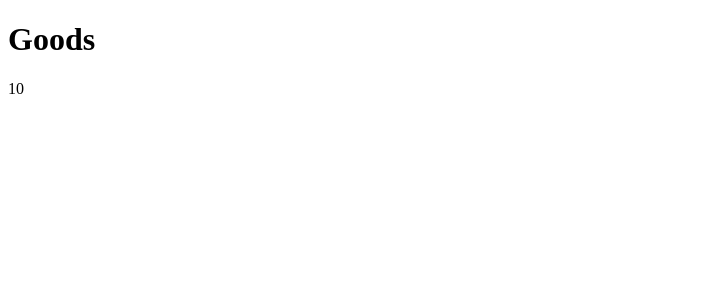
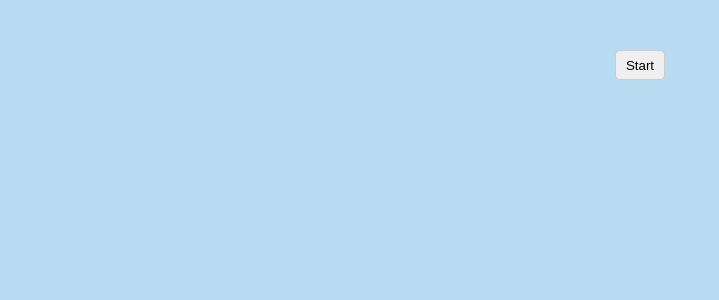
Before and after one commit to mate-academy/react_list-of-goods, a React (Create React App) app: page / in a window 1280 px wide. Shown: the top 300 px of the page, without its empty margins (0-719 px from the left). Built offline with nearby package versions, Linux system fonts and the light colour scheme; the HTML template or start-up script is replaced by a standard one.

Commit message:
Solution

```diff
--- a/src/App.css
+++ b/src/App.css
@@ -0,0 +1,5 @@
+body {
+  margin: 0;
+  padding: 0;
+  background-color: #b8dbf1;
+}
--- a/src/App.js
+++ b/src/App.js
@@ -1,4 +1,6 @@
-import React from 'react';
+import React, { useState } from 'react';
+import { StartButton } from './components/StartButton';
+import { List } from './components/List';
 import './App.css';
 
 const goodsFromServer = [
@@ -14,11 +16,20 @@ const goodsFromServer = [
   'Garlic',
 ];
 
-const App = () => (
-  <div className="App">
-    <h1>Goods</h1>
-    {goodsFromServer.length}
-  </div>
-);
+const App = () => {
+  const [start, setStart] = useState(false);
+
+  function changeStart() {
+    setStart(true);
+  }
+
+  return (
+    <div className="App">
+      {start
+        ? <List goodsList={goodsFromServer} />
+        : <StartButton onStart={changeStart} />}
+    </div>
+  );
+};
 
 export default App;
--- /dev/null
+++ b/src/components/List/List.js
@@ -0,0 +1,79 @@
+import React, { useState } from 'react';
+import PropTypes from 'prop-types';
+import './list.css';
+
+const List = ({ goodsList }) => {
+  const [goods, setGoods] = useState(goodsList);
+
+  function reverseList() {
+    setGoods([...goods].reverse());
+  }
+
+  function sortList(sorter) {
+    setGoods([...goods].sort(sorter));
+  }
+
+  function resetList() {
+    setGoods(goodsList);
+  }
+
+  const lengthSorter = (a, b) => a.length - b.length;
+  const alphabetSorter = (a, b) => a.localeCompare(b);
+
+  return (
+    <div className="page">
+      <h1 className="page__header">List of goods</h1>
+      <div className="page__content">
+        <ol className="page__list list">
+          {goods.map(good => (
+            <li className="list__item">
+              {good}
+            </li>
+          ))
+          }
+        </ol>
+        <div className="page__buttons">
+          <button
+            type="button"
+            className="page__button"
+            onClick={reverseList}
+          >
+            Reverse
+          </button>
+
+          <button
+            type="button"
+            className="page__button"
+            onClick={() => sortList(alphabetSorter)}
+          >
+            Sort alphabetically
+          </button>
+
+          <button
+            type="button"
+            className="page__button"
+            onClick={resetList}
+          >
+            Reset
+          </button>
+
+          <button
+            type="button"
+            className="page__button"
+            onClick={() => sortList(lengthSorter)}
+          >
+            Sort by length
+          </button>
+        </div>
+      </div>
+    </div>
+  );
+};
+
+List.propTypes = {
+  goodsList: PropTypes.arrayOf(
+    PropTypes.string.isRequired,
+  ).isRequired,
+};
+
+export { List };
--- /dev/null
+++ b/src/components/List/index.js
@@ -0,0 +1 @@
+export * from './List';
--- /dev/null
+++ b/src/components/List/list.css
@@ -0,0 +1,27 @@
+.page {
+  width: 400px;
+  margin: auto;
+}
+
+.page__header {
+  text-align: center;
+}
+
+.page__content {
+  display: flex;
+  justify-content: space-between;
+}
+
+.page__buttons {
+  display: flex;
+  flex-direction: column;
+  justify-content: center;
+}
+
+.page__button {
+  height: 30px;
+  margin-bottom: 10px;
+
+  border: 1px solid #ccc;
+  border-radius: 5px;
+}
--- /dev/null
+++ b/src/components/StartButton/StartButton.js
@@ -0,0 +1,20 @@
+import React from 'react';
+import PropTypes from 'prop-types';
+
+import './startButton.css';
+
+const StartButton = ({ onStart }) => (
+  <button
+    type="button"
+    className="App__button"
+    onClick={onStart}
+  >
+    Start
+  </button>
+);
+
+StartButton.propTypes = {
+  onStart: PropTypes.func.isRequired,
+};
+
+export { StartButton };
--- /dev/null
+++ b/src/components/StartButton/index.js
@@ -0,0 +1 @@
+export * from './StartButton';
--- /dev/null
+++ b/src/components/StartButton/startButton.css
@@ -0,0 +1,9 @@
+.App__button {
+  display: block;
+  width: 50px;
+  height: 30px;
+  margin: 50px auto;
+
+  border: 1px solid #ccc;
+  border-radius: 5px;
+}
```
